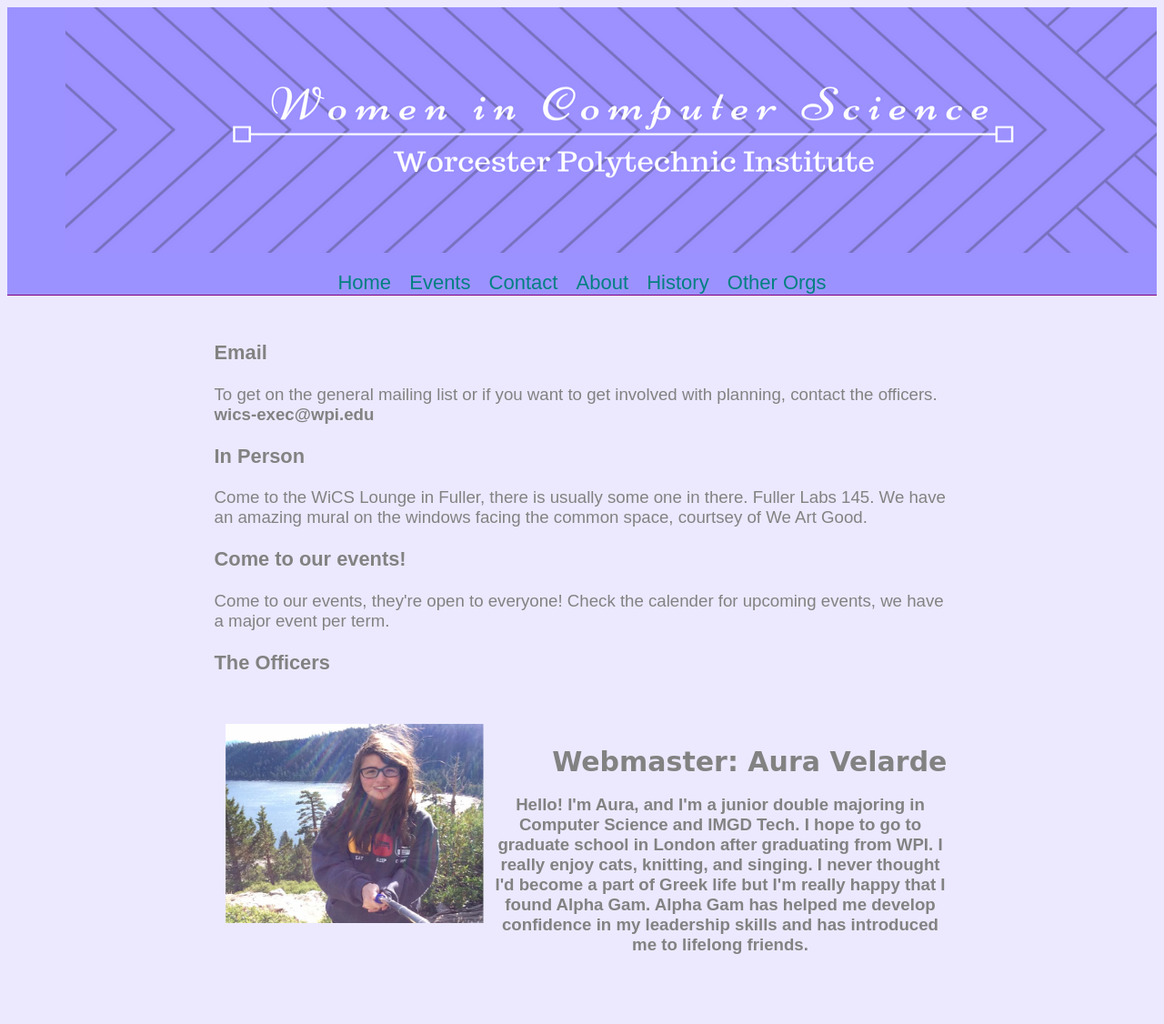
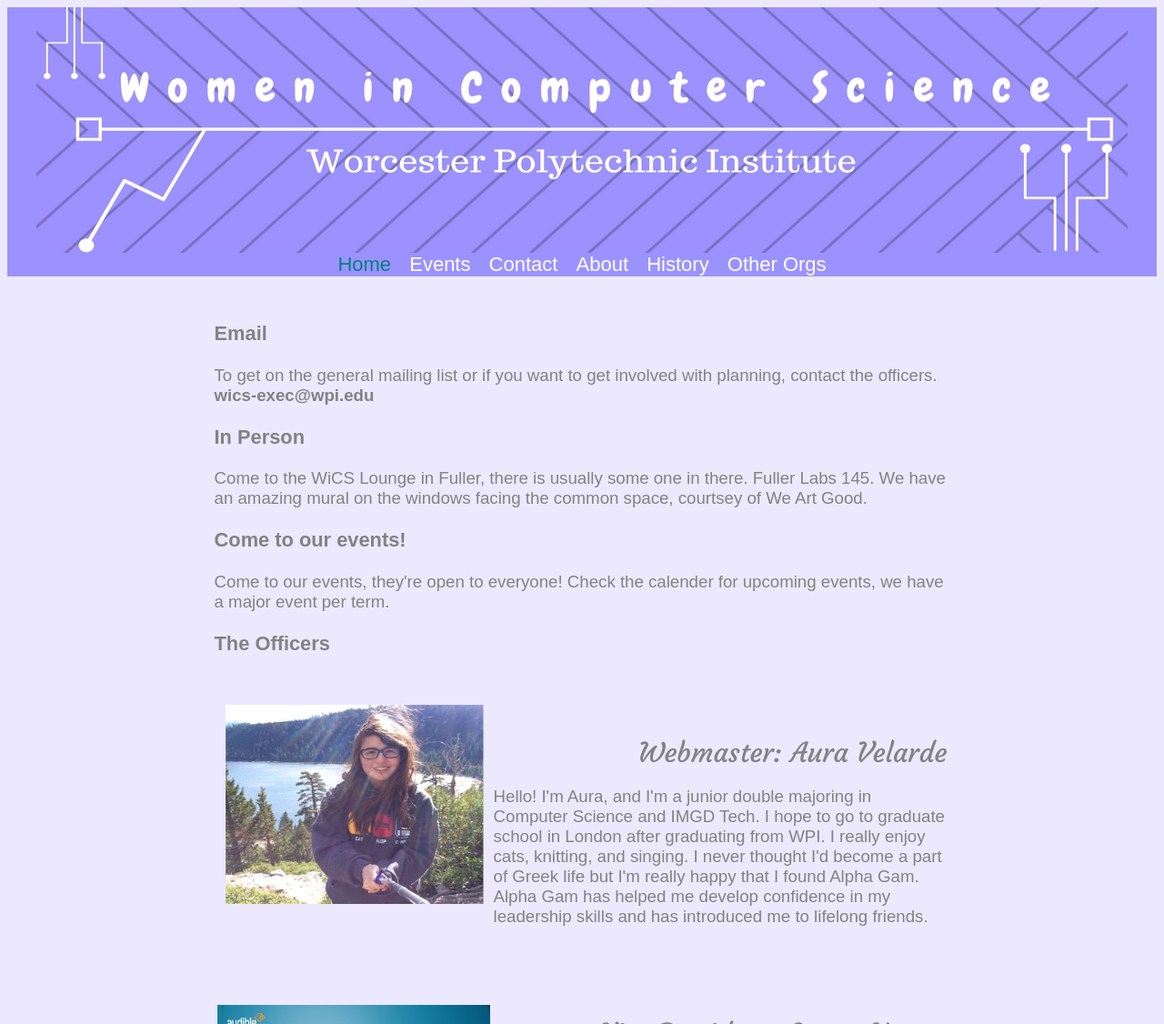
Before and after one commit to jfeeley13/WebwareWICS, a website: page public/contact.html in a window 1280 px wide. Shown: the top 1126 px of the page at 91% size. Drawn offline with Linux system fonts and the light colour scheme.

Commit message:
Fixed banner posiion

```diff
--- a/public/contact.html
+++ b/public/contact.html
@@ -8,11 +8,10 @@
   </head>
 
   <body>
-			<div class="header" style="margin-top: 0px;margin-right: 0px;margin-left: 0px;">
+			<div class="header">
 				<div class="banner">
-					<img class="home_image" src="5.png" alt="wics-banner"/>
+					<img class="home_image" src="pictures/1.jpg" alt="wics-banner"/>
 				</div>
-
 				<div class="nav">
 					<ul>
 						<li><a id="active" href="index.html">Home</a></li>
@@ -26,7 +25,6 @@
 			</div>
 
 		<div class="main">
-
 			<div class="content">
 				<h3>Email</h3>
 				<p>To get on the general mailing list or if you want to get involved with planning, contact the officers.  <b>wics-exec@wpi.edu</b>
@@ -49,13 +47,12 @@
 					    <th>
 					    <img src="officers/aura.png" alt="aura" height="350px" width="300px"/>
 					    </th>
-					    <th>
-					    <div class="officerTitle" >
-							Webmaster: Aura Velarde</div>
+					    <td>
+					    <div class="officerTitle">Webmaster: Aura Velarde</div>
 								<p>
 								Hello! I'm Aura, and I'm a junior double majoring in Computer Science and IMGD Tech. I hope to go to graduate school in London after graduating from WPI. I really enjoy cats, knitting, and singing.  I never thought I'd become a part of Greek life but I'm really happy that I found Alpha Gam. Alpha Gam has helped me develop confidence in my leadership skills and has introduced me to lifelong friends.
-							</p>
-						</th>
+								</p>
+						</td>
 					  </tr>
 					  <tr>
 					    <td>
@@ -94,12 +91,7 @@
 					    </td>
 					  </tr>
 					</table>
-
-
-
-
 				<ul>
-
 				   <li>President: Hope Wallace</li>
 				   <li>Vice President: Quyen Hoang</li>
 				   <li>Events Coordinator: Brianna Greenlaw</li>
--- a/public/css/style.css
+++ b/public/css/style.css
@@ -1,14 +1,17 @@
-body{
+body {
 	font-family:"Arial",sans-serif;
 	font-size:14pt;
 	color:#828282;
 	background-color:#ece9ff;
 }
 
-h1 {
-	text-align:left;
-	font-weight:normal;
-	color:teal;
+.banner {
+	background-color: #9c92ff;
+}
+
+.banner img {
+	display: block;
+	margin: 0 auto;
 }
 
 h2 {
@@ -34,10 +37,10 @@
 	text-align: center;
 	font-size: 22px;
 	margin-bottom: 50px;
-	border-bottom: 1px solid purple; /*nav bar line*/
 	margin-left:0px;
 	margin-right:0px;
 	background: #9c92ff;
+	width: 100%;
 }
 
 .nav ul li{
@@ -49,21 +52,21 @@
 }
 
 .nav a:link{
-	color: teal;
+	color: white;
 	text-decoration:none;
 }
 
 .nav a:visited{
-	color: teal;
+	color: white;
 	text-decoration:none;
 }
 
 .nav a:hover{
-	color:teal;
+	color:white;
 }
 
 .nav a:active{
-	color:teal;
+	color:white;
 	text-decoration:none;
 }
 
@@ -93,7 +96,6 @@
 }
 
 .home_image{
-	float:right;
 	margin-left:0px;
 	margin-right:0px;
 	margin-bottom:20px;
@@ -107,7 +109,7 @@
 }
 
 .officerTitle{
-  	font-family: 'Ravi Prakash', cursive;
+  font-family: 'Courgette', cursive;
  	font-size: 30px;
 	text-align: right;
 }
```
